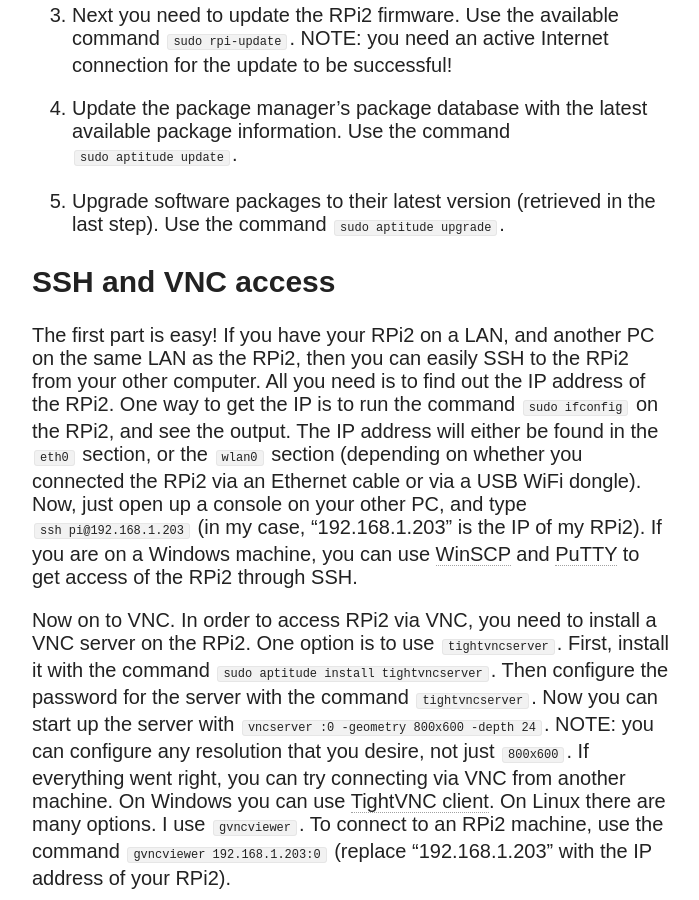
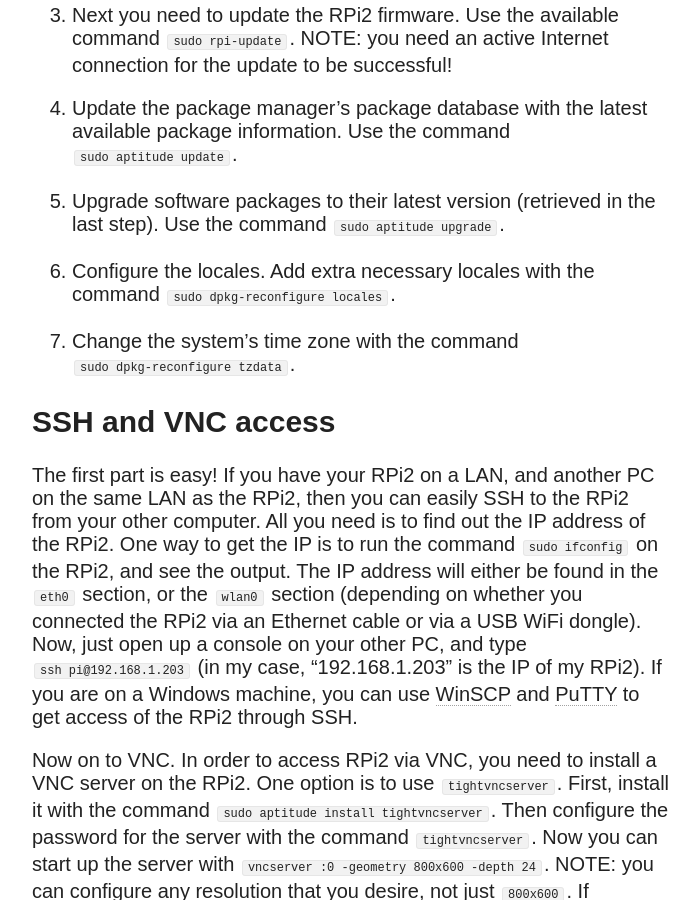
Before and after one commit to valera-rozuvan/nintoku, a Jekyll site: the page built from site/_posts/2016-01-02-how-to-setup-and-configure-raspberry-pi-2.markdown, in a window 1280 px wide and 900 px high, scrolled down 3499 px. Shown: the whole window, without its empty margins (308-1007 px from the left). Built offline with Jekyll 4.4.1, drawn with Linux system fonts in a browser that asks for light colours.

Commit message:
Adding 2 more steps to the "Configure Raspberry Pi 2" post.

```diff
--- a/site/_posts/2016-01-02-how-to-setup-and-configure-raspberry-pi-2.markdown
+++ b/site/_posts/2016-01-02-how-to-setup-and-configure-raspberry-pi-2.markdown
@@ -116,6 +116,10 @@
 5. Upgrade software packages to their latest version (retrieved in the last step). Use the command `sudo aptitude
 upgrade`.
 
+6. Configure the locales. Add extra necessary locales with the command `sudo dpkg-reconfigure locales`.
+
+7. Change the system's time zone with the command `sudo dpkg-reconfigure tzdata`.
+
 
 SSH and VNC access
 ------------------
```
